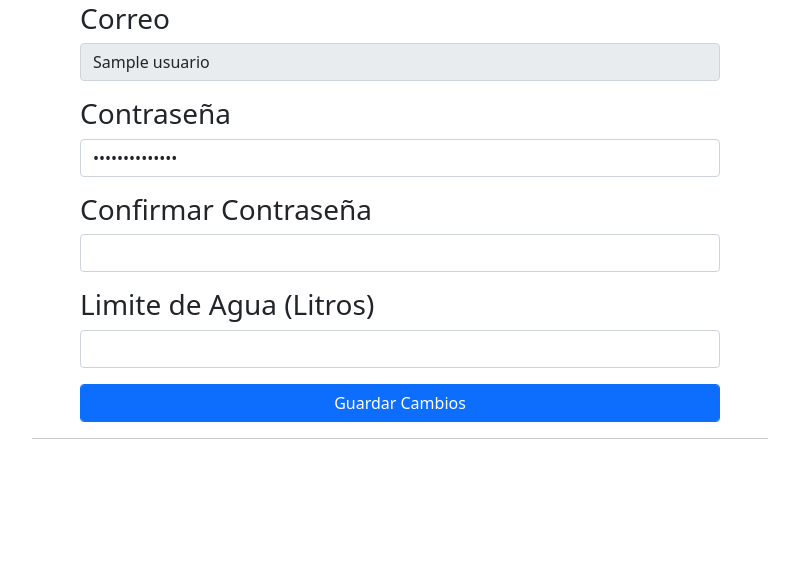
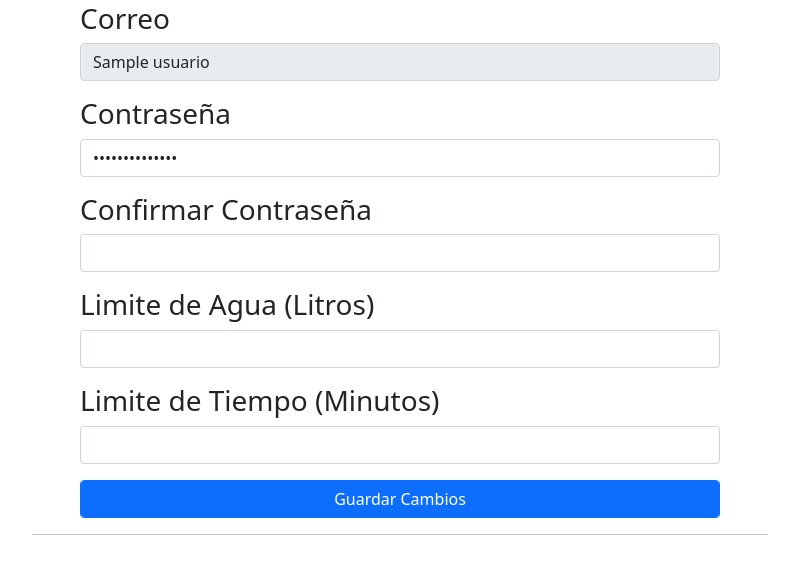
Before and after one commit to EnricoCecchini/ducha_y_ahorra_webapp, a Flask app: template templates/perfil.html in a window 1280 px wide. Shown: the part 241-816 px from the top of the page, without its empty margins (240-1039 px from the left). Before the commit the page ends 680 px from the top, so only its background shows below. Run offline with Flask 2, Linux system fonts and the light colour scheme; the template is opened without the code that fills it: most values are stand-ins (such as "Sample title", 1, 10 or a date in 2020); some libraries are stand-ins or nearby versions.

Commit message:
'commit'

```diff
--- a/app.py
+++ b/app.py
@@ -113,7 +113,7 @@ def perfil():
             loaf.query(f''' UPDATE usuario SET password='{password}', maxWater='{maxWater}', maxTime='{maxTime}' WHERE correo='{uid}' ''')
 
 
-    userInfo = loaf.query(f''' SELECT correo, password, maxWater
+    userInfo = loaf.query(f''' SELECT correo, password, maxWater, maxTiempo
                                     FROM usuario
                                     WHERE correo='{uid}' ''')
 
--- a/templates/perfil.html
+++ b/templates/perfil.html
@@ -78,6 +78,11 @@
                             <input type="number" class="form-control" id="maxWater" name="maxWater" step='any' min="0"
                             value="{{usuario[2]}}">
                         </div>
+                        <div class="mx-5 mb-3">
+                            <label for="exampleInputPassword1" class="form-label h3">Limite de Tiempo (Minutos)</label>
+                            <input type="number" class="form-control" id="maxTime" name="maxTime" step='any' min="0"
+                            value="{{usuario[3]}}">
+                        </div>
                         <div class="mx-5 mt-2 mb-3 text-center">
                             <button type="submit" class="btn btn-primary form-control" name="guardar">Guardar Cambios</button>
                         </div>
```
